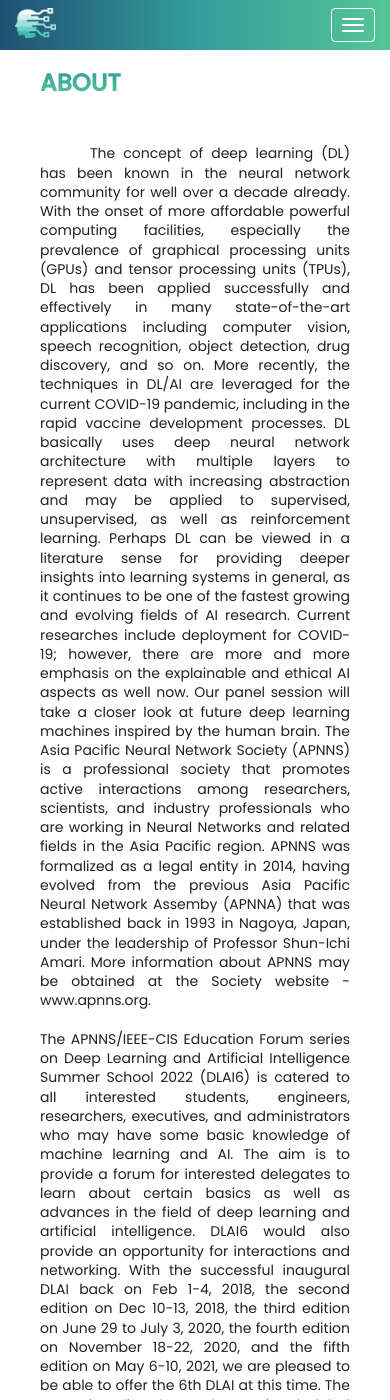
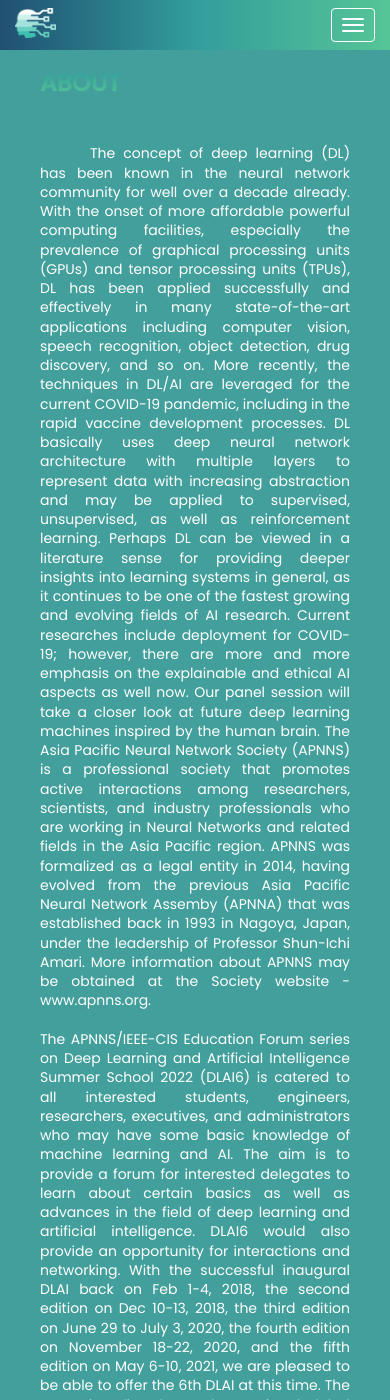
Before and after one commit to deeplearningandaiwinterschool/deeplearningandaiwinterschool.github.io, a Jekyll site: the page built from index.html, in a window 390 px wide and 1400 px high. Built offline with Jekyll 4.4.1, drawn with Linux system fonts in a browser that asks for light colours.

Commit message:
Set up and complete about section

```diff
--- a/_includes/about.html
+++ b/_includes/about.html
@@ -1,8 +1,8 @@
 <!-- About Section -->
-<div id="about" class="container-fluid max-width">
+<div id="about" class="container-fluid max-width about-color">
     <div class="row">
-        <div class="col-sm-12">
-            <h2 class="about-school">About</h2><br>
+        <div class="col-sm-12 text-color">
+            <h2 class="about-school text-color">About</h2><br>
             <h4 class="about-school-detail indent justify">
                 {{ include.about }}
             </h4>
--- a/_layouts/default.html
+++ b/_layouts/default.html
@@ -21,7 +21,7 @@
     {% if page.css %}
         <link rel=""stylesheet type="text/css" href="{{ page.css }}">
     {% else %}
-        <link rel="stylesheet" type="text/css" href="css/dlai6_styles.css">
+        <link rel="stylesheet" type="text/css" href="css/dlai7_styles.css">
     {% endif %}
     <link rel="icon" type="image/png" href="{{ site.logo }}" />
 </head>
--- /dev/null
+++ b/css/dlai7_styles.css
@@ -0,0 +1,375 @@
+body {
+    line-height: 1.8;
+    /* font: 400 15px "Muli", sans-serif; */
+    font: 400 15px "Poppins", sans-serif;
+    background-color: #f4f7f6;
+    color: #202121;
+  }
+  h2 {
+    font-size: 24px;
+    text-transform: uppercase;
+    /* color: #49c5b6; */
+    font-weight: 600;
+    margin-bottom: 15px;
+    background: -webkit-linear-gradient(#329d9c, #56c596);
+    -webkit-background-clip: text;
+    -webkit-text-fill-color: transparent;
+  }
+  h4 {
+    font-size: 19px;
+    line-height: 1.375em;
+    font-weight: 400;
+    margin-bottom: 30px;
+  }
+  h5 {
+    margin-bottom: 30px;
+    color: #444444;
+  }
+  .justify {
+    text-align: justify;
+  }
+  .indent {
+    text-indent: 50px;
+  }
+  .jumbotron {
+    letter-spacing: 0.05rem;
+    color: #fff;
+    padding: 100px 25px;
+    /* font-family: "Crimson Text", serif; */
+  }
+  .container-fluid {
+    padding: 50px 40px;
+    background-color: #fff;
+    margin-bottom: 30px;
+  }
+  .navbar {
+    margin-bottom: 0;
+    background-image: linear-gradient(
+      90deg,
+      #205072 0%,
+      #329d9c 50%,
+      #56c596 100%
+    );
+    z-index: 1;
+    border: 0;
+    font-size: 12px !important;
+    line-height: 1.42857143 !important;
+    letter-spacing: 4px;
+    border-radius: 0;
+    font: Abel, sans-serif;
+  }
+  .navbar li a {
+    color: #ffffff !important;
+  }
+  .navbar-nav li a:hover,
+  .navbar-nav li.active a {
+    color: #fff !important;
+    background-color: #49c5b6 !important;
+  }
+  .slideanim {
+    visibility: hidden;
+  }
+  .slide {
+    animation-name: slide;
+    -webkit-animation-name: slide;
+    animation-duration: 1s;
+    -webkit-animation-duration: 1s;
+    visibility: visible;
+  }
+  @keyframes slide {
+    0% {
+      opacity: 0;
+      transform: translateY(70%);
+    }
+    100% {
+      opacity: 1;
+      transform: translateY(0%);
+    }
+  }
+  @-webkit-keyframes slide {
+    0% {
+      opacity: 0;
+      -webkit-transform: translateY(70%);
+    }
+    100% {
+      opacity: 1;
+      -webkit-transform: translateY(0%);
+    }
+  }
+  @media screen and (max-width: 768px) {
+    .col-sm-4,
+    .col-sm-6 {
+      text-align: center;
+      margin: 25px 0;
+    }
+    .btn-lg {
+      width: 100%;
+      margin-bottom: 35px;
+    }
+    .contact {
+      margin-top: 50px;
+    }
+  }
+  @media screen and (max-width: 440px) {
+    .logo {
+      font-size: 150px;
+    }
+    .header,
+    .header-1 {
+      min-height: 500px;
+    }
+    .jumbotron {
+      padding: 70px 20px;
+    }
+  }
+  .header-1 {
+    background-image: url("../assets/images/covers/dlai6_cover.jpeg");
+    filter: grayscale(45%);
+    text-shadow: 2px 2px 4px #013220;
+    width: 100%;
+  }
+  .header {
+    height: 100%;
+    background-position: center;
+    background-size: cover;
+    background-color: rgba(0, 0, 0, 0.5);
+    min-height: 500px;
+  }
+  .max-width {
+    max-width: 1200px;
+  }
+  .navbar-brand img {
+    height: 30px;
+    margin-top: -7px;
+  }
+  #series-title {
+    font-size: 32px;
+    font-weight: bold;
+  }
+  #event-title {
+    font-size: 48px;
+    margin: 44px 10px;
+    font-weight: bold;
+  }
+  #date-location-info {
+    font-size: 28px;
+    font-weight: 500;
+    margin: 44px 10px;
+  }
+  #countdown-timer {
+    font-size: 26px;
+    /* font-weight: bold; */
+    margin: 3rem 0.6125rem;
+  }
+  #speakers h2 {
+    margin-bottom: 30px;
+  }
+  #speakers h4 {
+    color: #49c5b6;
+    margin-bottom: 10px;
+  }
+  #speakers a {
+    text-decoration: none;
+  }
+  #speakers a:hover {
+    text-decoration: none;
+  }
+  .speaker-list {
+    margin-top: 20px;
+  }
+  .thumbnail-circle {
+    height: 200px;
+    width: 200px;
+    background-color: #555;
+    border-radius: 50%;
+    margin-bottom: 15px;
+    background-position: center;
+    background-size: 100% auto;
+    background-repeat: no-repeat;
+  }
+  .thumbnail-circle:hover {
+    box-shadow: 0 4px 8px 0 rgba(0, 0, 0, 0.2), 0 6px 20px 0 rgba(0, 0, 0, 0.19);
+  }
+  .speaker-logo {
+    max-width: 250px;
+  }
+  .program-table {
+    overflow-x: auto;
+    margin-left: 85px;
+  }
+  .program-table-vertical {
+    overflow-x: auto;
+  }
+  .program-table-header {
+    background-color: #5bc5b9;
+    color: #ffffff;
+    font-size: 16px;
+    font-weight: 100;
+  }
+  table {
+    border-collapse: collapse;
+    border-spacing: 0;
+    width: 100%;
+  }
+  th {
+    text-align: center;
+    padding: 8px;
+    min-width: 250px;
+  }
+  td {
+    text-align: left;
+    padding: 8px;
+    min-width: 250px;
+  }
+  tr:nth-child(even),
+  .tab-pane .table-row-break {
+    background-color: #f2f2f2;
+  }
+  .tab-pane tr {
+    background-color: #ffffff;
+  }
+  .headcol {
+    position: absolute;
+    left: 15px;
+  }
+  #program {
+    position: relative;
+  }
+  .lecturer {
+    width: 100%;
+    display: inline-block;
+    font-size: 12px;
+    color: #777777;
+  }
+  .location-container {
+    height: 100%;
+  }
+  .location-school-info {
+    font-size: 15px;
+  }
+  #footer {
+    background-color: #202121;
+    margin-bottom: 0px;
+  }
+  .retro,
+  .retro a {
+    color: #fff;
+    font-size: 16px;
+  }
+  .retro div.row {
+    padding: 0px 10px 10px 10px;
+  }
+  .contact-email,
+  .contact-email a {
+    color: #fff;
+    font-size: 16px;
+    margin-bottom: 10px;
+  }
+  .chip {
+    display: inline-block;
+    padding: 0 25px;
+    height: 50px;
+    font-size: 16px;
+    line-height: 40px;
+    border-radius: 25px;
+  }
+  .chip a {
+    color: #fff;
+    font-size: 14px;
+  }
+  .chip img {
+    float: left;
+    margin: 0 10px 0 -25px;
+    height: 40px;
+    width: 40px;
+    border-radius: 50%;
+  }
+  .copyright {
+    color: #fff;
+    margin: auto;
+    margin-top: 40px;
+  }
+  .research-profile-link,
+  .linkedIn-link,
+  .facebook-profile-link {
+    margin-left: 5px;
+  }
+  .contact-us-info,
+  .retro {
+    margin: auto;
+  }
+  .sponsor-logo img {
+    max-width: 230px;
+    padding: 15px 0px;
+  }
+  .img-long img {
+    max-width: 300px;
+  }
+  .sponsors-info {
+    margin-bottom: 20px;
+  }
+  .organizer h4 {
+    color: #49c5b6;
+  }
+  .organizers-text {
+    margin-top: 32px;
+  }
+  .sponsor-logo .kmutnb-logo {
+    width: 100px;
+  }
+  .organizers-list {
+    margin-top: 10px;
+  }
+  .payment-link-container {
+    width: 60%;
+    text-align: center;
+    background-color: #49c5b6;
+    height: 40px;
+    padding-top: 6px;
+    border-radius: 30px;
+    margin-left: 20%;
+    font-size: 20px;
+    font-weight: bold;
+  }
+  .registration-link {
+    color: #ffffff;
+  }
+  .registration-academic h4,
+  .registration-industry h4 {
+    margin-bottom: 10px;
+  }
+  .navbar-default .navbar-toggle {
+    border-color: #fff;
+  }
+  .navbar-default .navbar-toggle .icon-bar {
+    background-color: #fff;
+  }
+
+  @media (max-width: 576px) {
+    .about-school-detail {
+      font-size: 14px;
+    }
+  }
+
+  .speaker-by-day {
+    margin: 30px 0px 40px 0px;
+    border-bottom: 1px solid #c1c1c1;
+    padding-bottom: 12px;
+  }
+
+  .flex {
+    display: flex;
+    justify-items: center;
+    align-items: center;
+  }
+
+
+
+/* about section */
+.about-color {
+    background-color: #429F9B;
+
+    .text-color {
+        color: #fff;
+    }
+}
```
